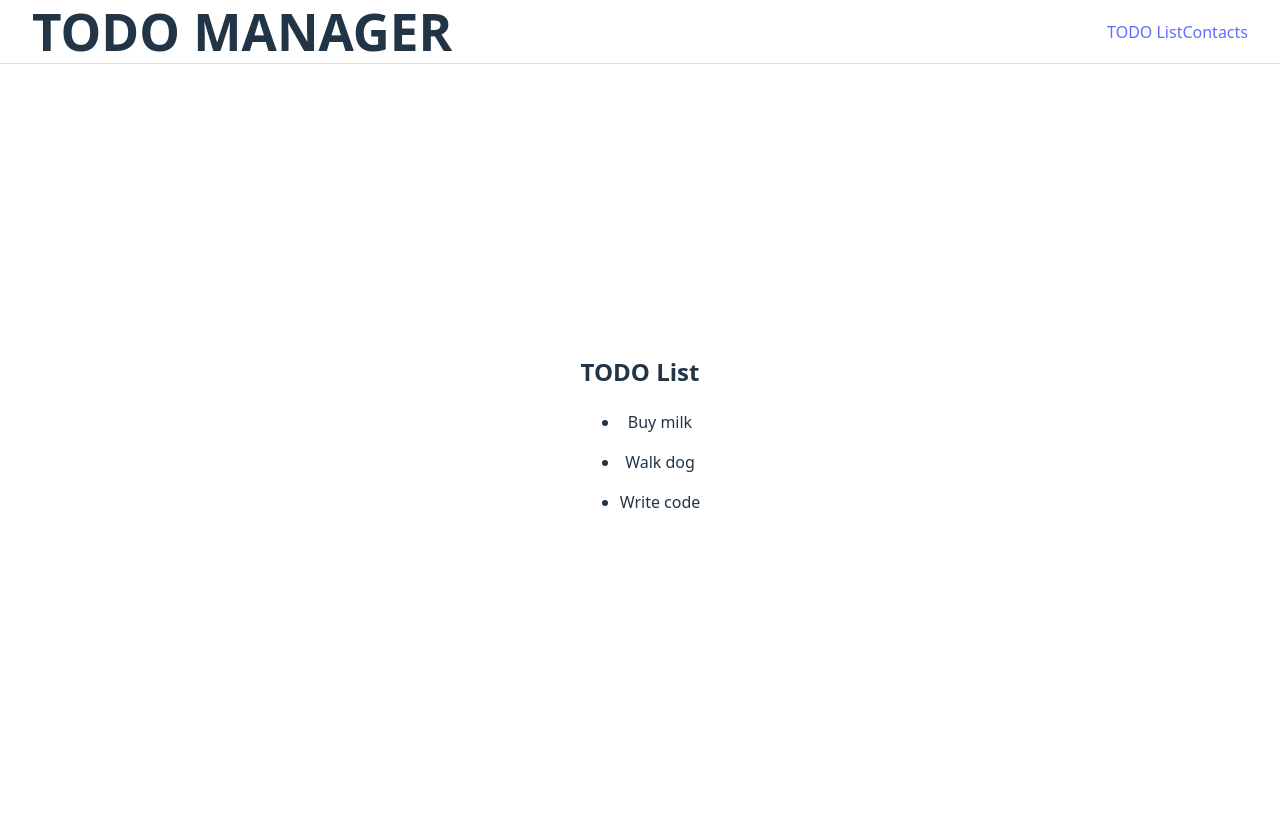
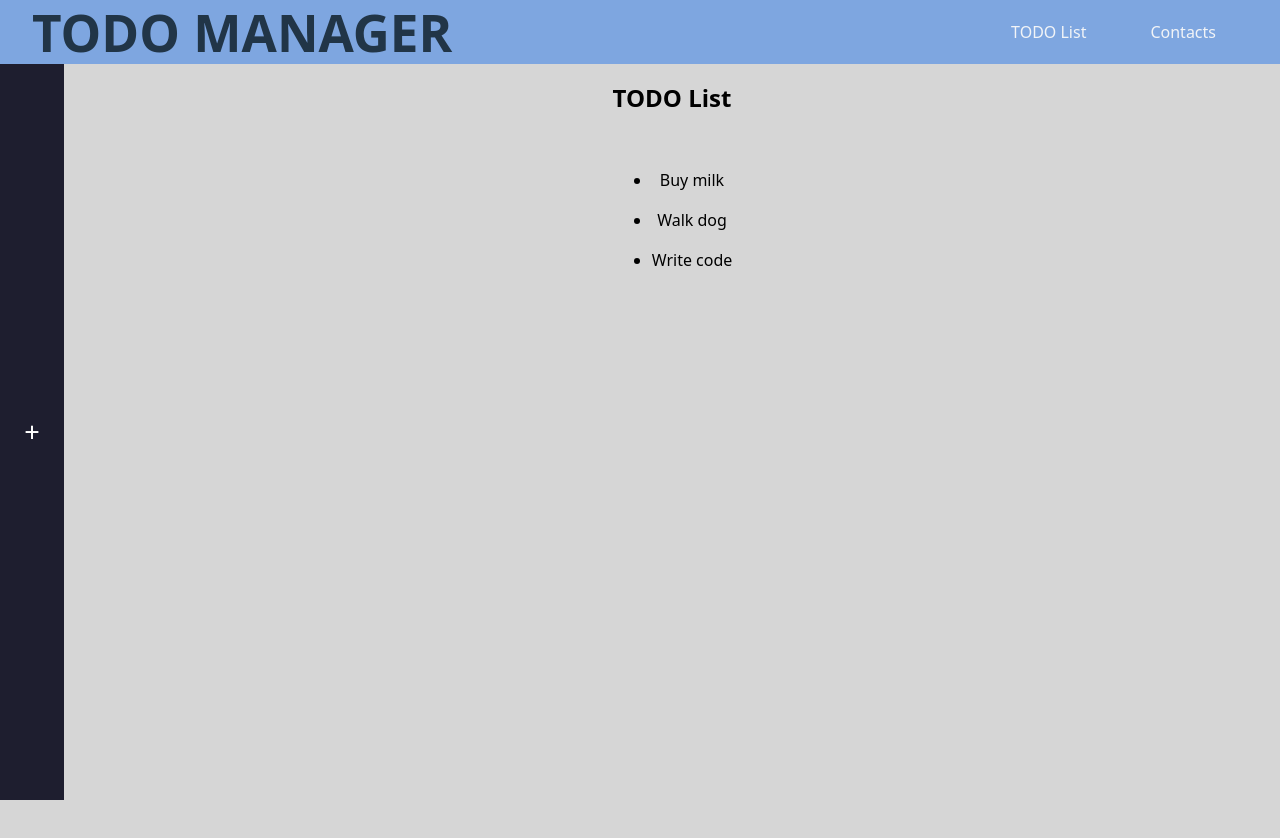
Before and after one commit to SamuelK152/Project03, a React (Vite) app: page /todos in a window 1280 px wide. Shown: the top 838 px of the page. Before the commit the page ends 800 px from the top, so only its background shows below. Built offline with nearby package versions, Linux system fonts and the light colour scheme.

Commit message:
Todo Form

```diff
--- /dev/null
+++ b/src/components/TodoForm.jsx
@@ -0,0 +1,59 @@
+import { useState, useEffect, useRef } from "react";
+
+export default function TodoForm({ open, onOpen, onClose, onAdd }) {
+  const [text, setText] = useState("");
+  const inputRef = useRef(null);
+  const drawerRef = useRef(null);
+
+  useEffect(() => {
+    if (open && inputRef.current) {
+      inputRef.current.focus();
+    }
+  }, [open]);
+
+  function handleSubmit(e) {
+    e.preventDefault();
+    if (!text.trim()) return;
+    onAdd(text.trim());
+    setText("");
+    onClose();
+  }
+
+  return (
+    <>
+      <aside
+        ref={drawerRef}
+        className={`todo-drawer handle-right ${open ? "open" : ""}`}
+      >
+        <div className="drawer-body">
+          <h3>New Todo</h3>
+          <form onSubmit={handleSubmit} className="todo-form">
+            <label>
+              <span>Task</span>
+              <input
+                ref={inputRef}
+                value={text}
+                onChange={(e) => setText(e.target.value)}
+                placeholder="e.g. Buy milk"
+              />
+            </label>
+            <div className="drawer-actions">
+              <button type="submit" className="primary">
+                Submit
+              </button>
+            </div>
+          </form>
+        </div>
+        <button
+          type="button"
+          className="drawer-handle-btn"
+          aria-label={open ? "Close new todo panel" : "Open new todo panel"}
+          onClick={open ? onClose : onOpen}
+        >
+          <span className="handle-icon">{open ? "×" : "+"}</span>
+        </button>
+      </aside>
+      {open && <div className="drawer-backdrop" onClick={onClose} />}
+    </>
+  );
+}
--- a/src/pages/ContactsPage.jsx
+++ b/src/pages/ContactsPage.jsx
@@ -1,7 +1,7 @@
 export default function ContactsPage() {
   return (
     <section>
-      <h2>Contacts</h2>
+      <h2 className="page-title">Contacts</h2>
     </section>
   );
 }
--- a/src/pages/TodosPage.jsx
+++ b/src/pages/TodosPage.jsx
@@ -1,13 +1,25 @@
 import ToDoList from "../components/TodoList";
+import TodoForm from "../components/TodoForm.jsx";
 import { useState } from "react";
 
 export default function TodosPage() {
-  const [todos] = useState(["Buy milk", "Walk dog", "Write code"]);
+  const [todos, setTodos] = useState(["Buy milk", "Walk dog", "Write code"]);
+  const [open, setOpen] = useState(false);
+
+  function handleAdd(text) {
+    setTodos((prev) => [...prev, text]);
+  }
 
   return (
-    <section>
-      <h2>TODO List</h2>
+    <section className="todos-page">
+      <h2 className="page-title">TODO List</h2>
       <ToDoList items={todos} />
+      <TodoForm
+        open={open}
+        onOpen={() => setOpen(true)}
+        onClose={() => setOpen(false)}
+        onAdd={handleAdd}
+      />
     </section>
   );
 }
--- a/src/styles/App.css
+++ b/src/styles/App.css
@@ -1,9 +1,18 @@
 #root {
   max-width: 1280px;
   margin: 0 auto;
-  padding: 6rem 2rem 2rem;
+  padding: 0 2rem 2rem;
   text-align: center;
-  justify-content: center;
+}
+
+body {
+  background-color: #d6d6d6;
+}
+
+html,
+body {
+  margin: 0;
+  padding: 0;
 }
 
 header {
@@ -16,18 +25,165 @@ header {
   align-items: center;
   justify-content: space-between;
   padding: 0 2rem;
-  border-bottom: 1px solid #ddd;
   z-index: 1000;
   width: 100%;
   box-sizing: border-box;
+  background-color: #7ea6e0;
 }
 
 #logo {
   display: flex;
   margin-right: auto;
 }
-
 #nav-buttons {
   display: flex;
   margin-left: auto;
 }
+
+.nav-link {
+  color: #f2f4f7;
+  padding: 2rem;
+}
+
+.nav-link:hover {
+  color: #1e1e2f;
+}
+
+/* --- Drawer --- */
+.todo-drawer.handle-right {
+  position: fixed;
+  top: 64px;
+  left: 0;
+  height: calc(100% - 64px);
+  width: 320px;
+  max-width: 90%;
+  display: flex;
+  transform: translateX(calc(-100% + 64px));
+  transition: transform 0.3s ease;
+  z-index: 1200;
+  pointer-events: none;
+}
+.todo-drawer.handle-right.open {
+  transform: translateX(0);
+}
+
+.todo-drawer.handle-right .drawer-body {
+  flex: 1;
+  background: #30384b;
+  color: #d6d6d6;
+  display: flex;
+  flex-direction: column;
+  gap: 1rem;
+  padding: 1rem 1.25rem 1.5rem;
+  overflow-y: auto;
+  pointer-events: auto;
+}
+
+/* Handle button*/
+.drawer-handle-btn {
+  width: 64px;
+  min-width: 64px;
+  background: #1e1e2f;
+  color: #fff;
+  border: none;
+  border-radius: 0%;
+  cursor: pointer;
+  user-select: none;
+  display: flex;
+  flex-direction: column;
+  align-items: center;
+  justify-content: center;
+  gap: 0.4rem;
+  font-size: 1.7rem;
+  font-weight: 500;
+  padding: 0.75rem 0.25rem;
+  pointer-events: auto;
+}
+.drawer-handle-btn:hover {
+  filter: brightness(1.05);
+}
+.drawer-handle-btn:active {
+  transform: translateY(1px);
+}
+
+.drawer-handle-btn .handle-icon {
+  line-height: 1;
+}
+.drawer-handle-btn .handle-text {
+  font-size: 0.65rem;
+  letter-spacing: 0.5px;
+  text-transform: uppercase;
+}
+
+.drawer-backdrop {
+  position: fixed;
+  inset: 64px 0 0 0;
+  background: rgba(0, 0, 0, 0.28);
+  z-index: 1100;
+}
+
+/* Form */
+.todo-form label {
+  display: flex;
+  flex-direction: column;
+  gap: 0.4rem;
+  font-size: 0.85rem;
+  font-weight: 500;
+}
+.todo-form input {
+  padding: 0.55rem 0.6rem;
+  border: 1px solid #1e1e2f;
+  border-radius: 4px;
+  background: #d6d6d6;
+  color: #1e1e2f;
+}
+.todo-form input:focus {
+  outline: 2px solid #d6eaf8;
+  outline-offset: 1px;
+}
+.drawer-actions {
+  display: flex;
+  justify-content: center;
+  gap: 0.6rem;
+  margin-top: 0.5rem;
+}
+.drawer-actions .primary,
+.drawer-actions .secondary {
+  padding: 0.55rem 0.9rem;
+  border-radius: 4px;
+  cursor: pointer;
+  font-weight: 500;
+}
+.drawer-actions .primary {
+  background: #d6d6d6;
+  color: #1e1e2f;
+  border: 1px solid #1e1e2f;
+}
+.drawer-actions .primary:hover {
+  background: #d6eaf8;
+}
+.drawer-actions .secondary {
+  background: #fff;
+  border: 1px solid #d0d5dd;
+}
+.drawer-actions .secondary:hover {
+  background: #f2f4f7;
+}
+
+.todo-drawer.handle-right h3 {
+  margin: 0 0 0.25rem;
+  font-size: 1.05rem;
+}
+
+main {
+  height: 100vh;
+  margin-left: 64px;
+  transition: margin-left 0.3s ease;
+  padding-top: 80px;
+  color: black;
+}
+
+.page-title {
+  margin-top: 0;
+  padding-bottom: 2rem;
+}
```
